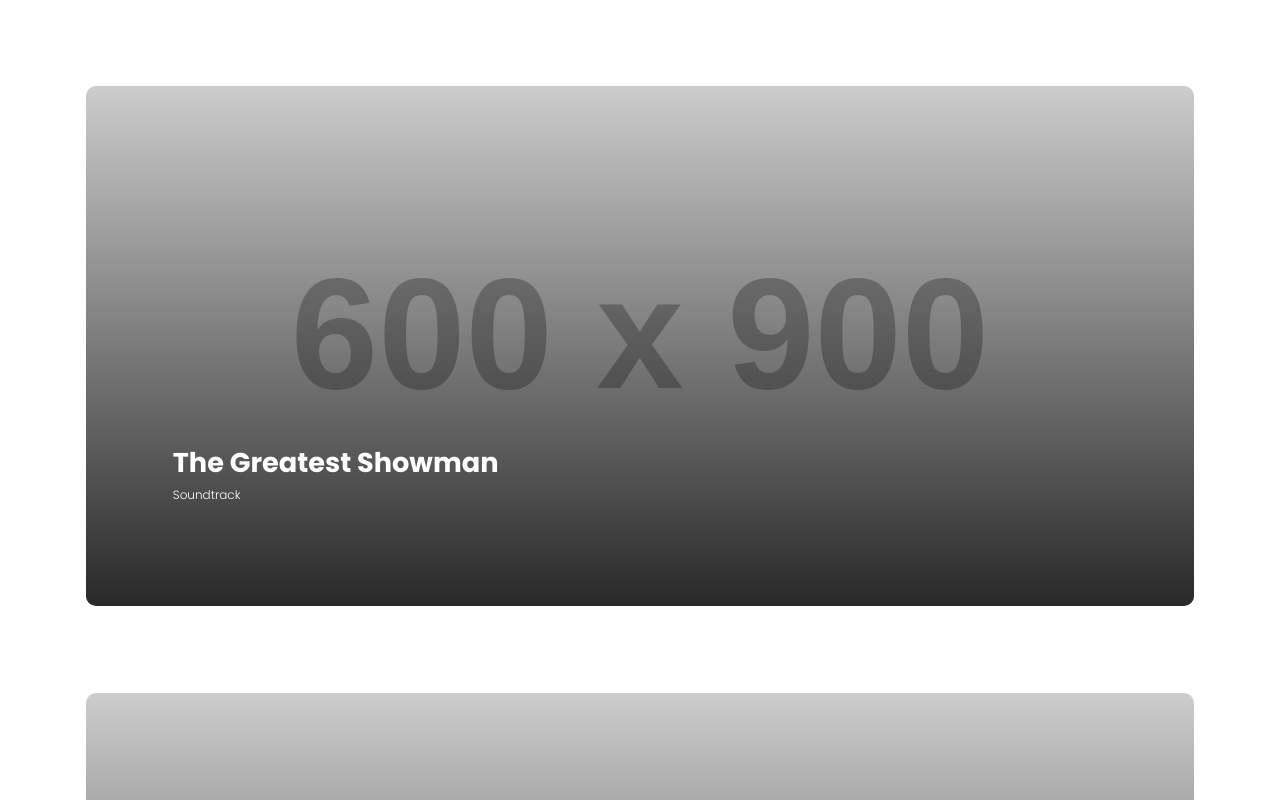
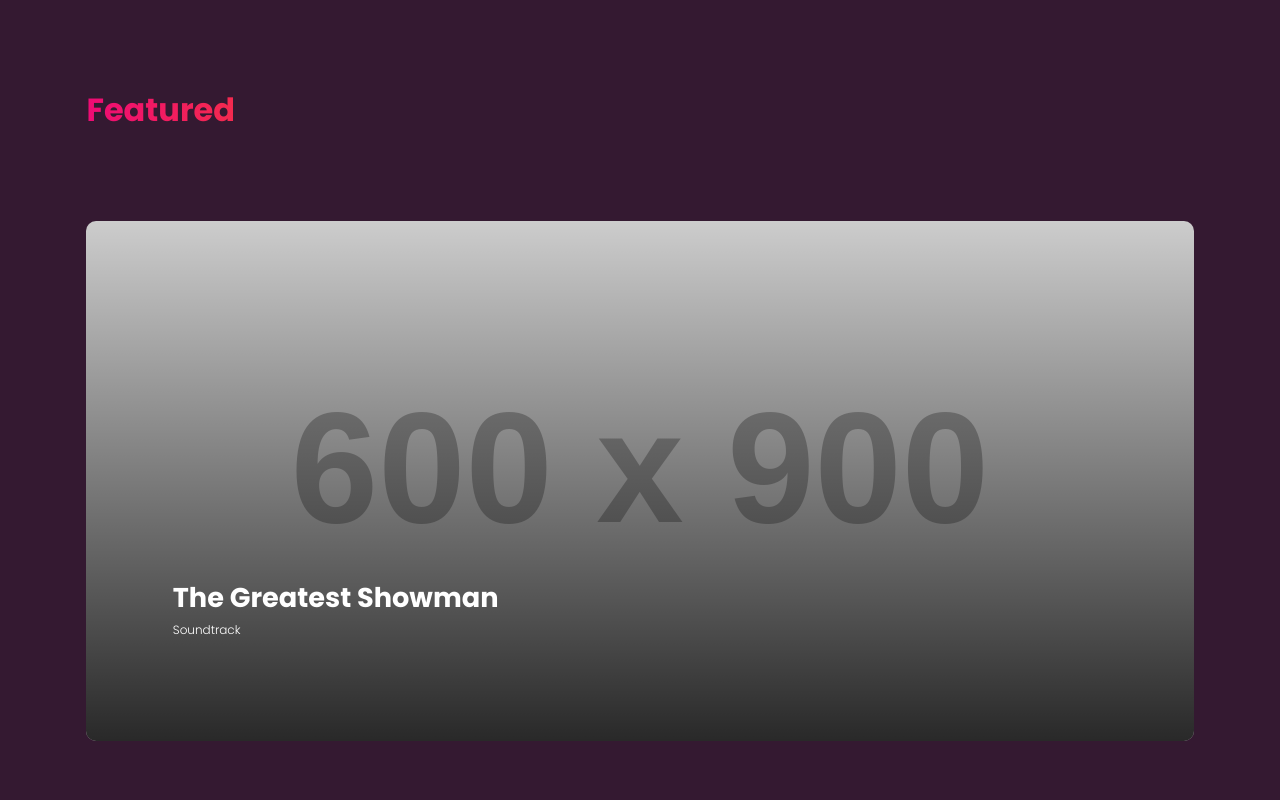
Before and after one commit to elisabethasbaek/iplayermusic, a React (Create React App) app: page / in a window 1280 px wide. Shown: the top 800 px of the page. Built offline with nearby package versions, Linux system fonts and the light colour scheme.

Commit message:
add featured with heading

```diff
--- a/src/Variables.css
+++ b/src/Variables.css
@@ -5,7 +5,7 @@
     --primaryColor: #FF1168;
     --secondaryColor: #341931;
     --additionalColor: #111625;
-    --gradientHorizontal: linear-gradient(90deg, rgba(238,11,117,1) 0%, rgba(254,103,2,1) 100%);
+    --gradientHorizontal: linear-gradient(90deg, rgba(238,11,117,1) 0%, rgba(254,103,2,1) 40%);
     --gradientVertical: linear-gradient(180deg, rgba(238,11,117,1) 0%, rgba(254,103,2,1) 100%);
     --darkBlue: #115793;
     --blue: #00A1CB;
--- /dev/null
+++ b/src/components/Heading.js
@@ -0,0 +1,9 @@
+import "../components/style/Heading.css";
+
+export default function Heading(props){
+    return(
+        <>
+            <h1 className="heading">{props.children}</h1>
+        </>
+    )
+}
--- /dev/null
+++ b/src/components/style/Heading.css
@@ -0,0 +1,8 @@
+.heading{
+    font-family: var(--fontFamily);
+    background: var(--gradientHorizontal);
+    -webkit-background-clip: text;
+    -webkit-text-fill-color: transparent;
+    margin: 0;
+    padding: 6.75vw 0 0 0;
+}
--- /dev/null
+++ b/src/components/style/Main.css
@@ -0,0 +1,5 @@
+.main{
+    padding: 0vw 6.75vw;
+    background-color: var(--secondaryColor);
+    margin: 0;
+}
--- a/src/index.css
+++ b/src/index.css
@@ -1,4 +1,6 @@
-body {
+body,
+html {
   margin: 0;
-  padding: 0 6.75vw;
+  padding: 0;
+  box-sizing: border-box;
 }
--- a/src/pages/Featured.js
+++ b/src/pages/Featured.js
@@ -1,14 +1,17 @@
 import "../Variables.css";
 import FeaturedCard from "../components/FeaturedCard";
+import Heading from "../components/Heading";
+import "../components/style/Main.css";
 
 export default function Featured(){
     return(
-        <>
+        <main className="main">
+            <Heading>Featured</Heading>
             <FeaturedCard />
             <FeaturedCard />
             <FeaturedCard />
             <FeaturedCard />
             <FeaturedCard />
-        </>
+        </main>
     )
 };
```
Also changed, not shown: public/index.html (line endings or trailing spaces).
